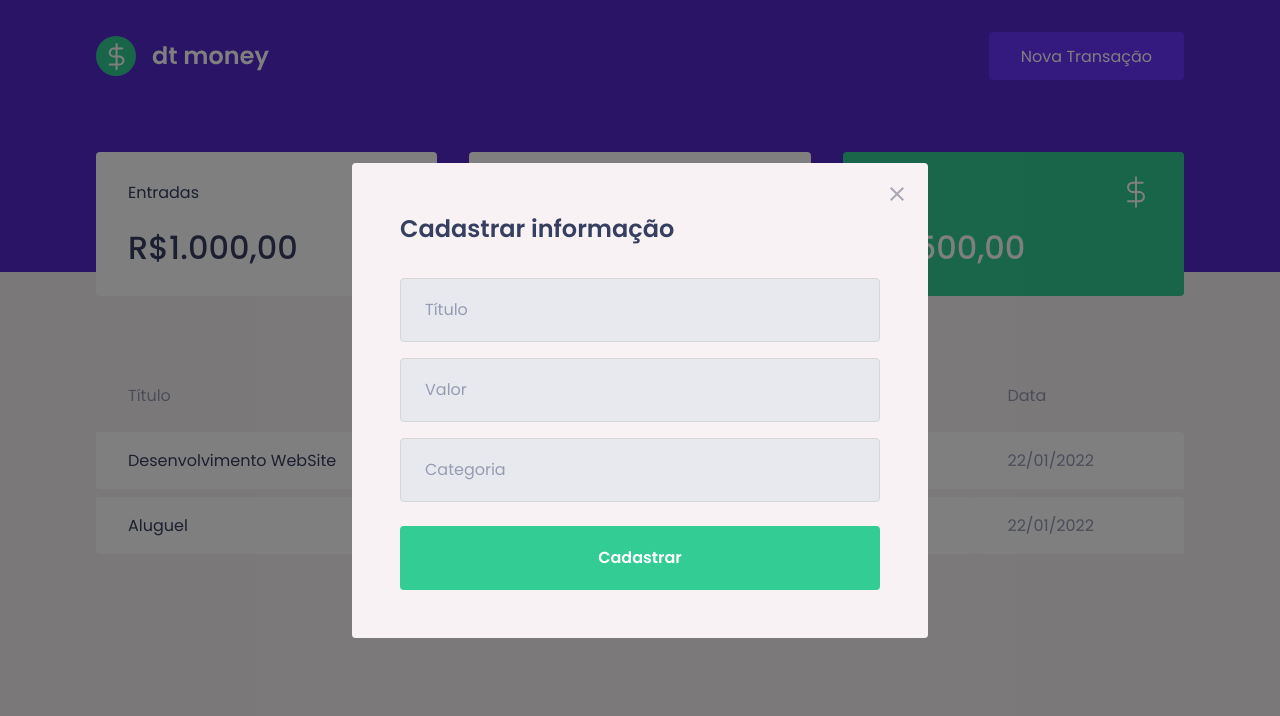
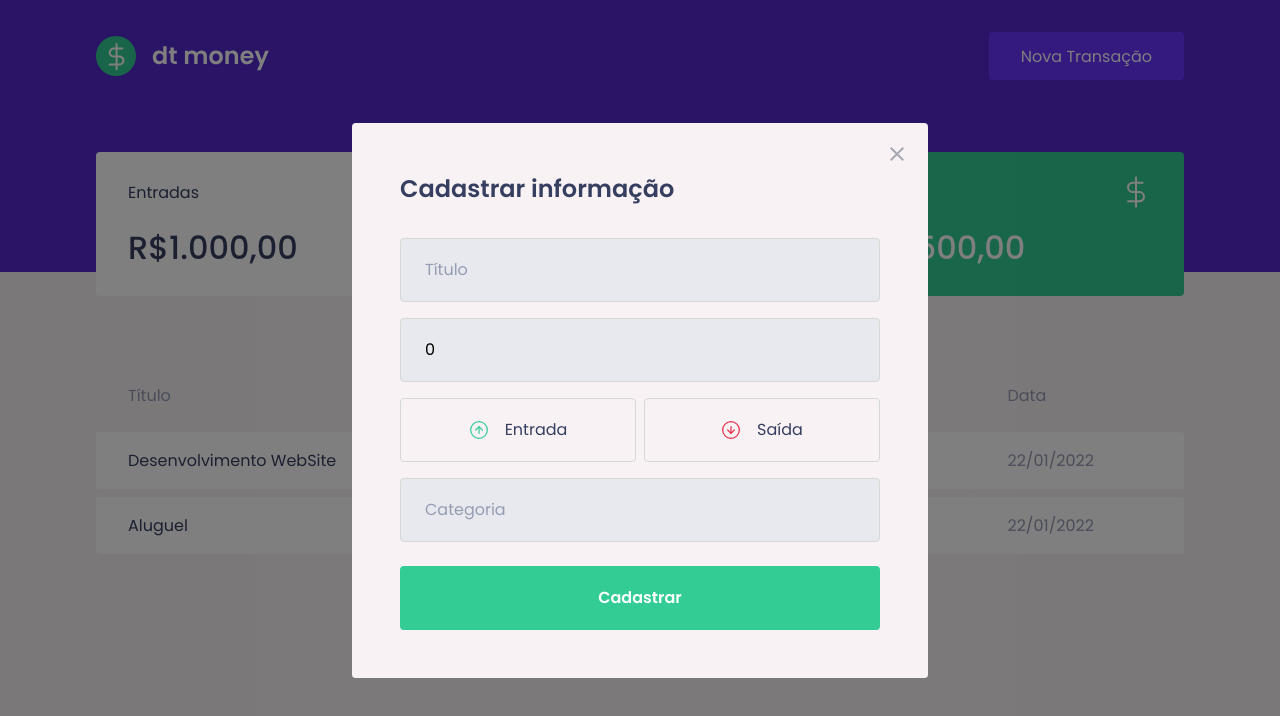
Before and after one commit to JuanCampbsi/dt_money, a React (Create React App) app: page / in a window 1280 px wide. Both pictures are taken after a click on the button "Nova Transação". Shown: the top 716 px of the page. Built offline with nearby package versions, Linux system fonts and the light colour scheme; no server answers; what miragejs would draw is missing.

Commit message:
miragejs e rotas

```diff
--- a/package.json
+++ b/package.json
@@ -5,6 +5,7 @@
   "dependencies": {
     "axios": "^0.25.0",
     "miragejs": "^0.1.43",
+    "polished": "^4.1.4",
     "react": "^17.0.2",
     "react-dom": "^17.0.2",
     "react-modal": "^3.14.4",
--- a/src/components/NewTransactionsModal/index.tsx
+++ b/src/components/NewTransactionsModal/index.tsx
@@ -1,7 +1,17 @@
-import { Container } from './styles';
+import { FormEvent, useState } from 'react';
 import Modal from 'react-modal';
 
+import {
+    Container,
+    TransactionTypeContainer,
+    RadioBox
+} from './styles';
+
+import incomeImg from '../../assets/income.svg';
+import outcomeImg from '../../assets/outcome.svg';
 import closeImg from '../../assets/close.svg';
+import { api } from '../../services/api';
+
 
 interface NewTransactionModalProps {
     isOpen: boolean;
@@ -12,6 +22,24 @@
     isOpen,
     onRequestClose
 }: NewTransactionModalProps) {
+    const [title, setTitle] = useState('');
+    const [value, setValue] = useState(0);
+    const [category, setCategory] = useState('');
+    const [type , setType] = useState('');
+
+  function handleCreateNewTransaction(event: FormEvent){
+    event.preventDefault();
+
+    const data = {
+        title,
+        value,
+        category,
+        type
+     };
+
+     api.post('/transactions', data)
+    }
+
     return (
         <Modal
             isOpen={isOpen}
@@ -23,24 +51,52 @@
                 type='button'
                 onClick={onRequestClose}
                 className='react-modal-close'
-             >
-                <img src={closeImg} alt='Fechar Modal'/>
+            >
+                <img src={closeImg} alt='Fechar Modal' />
             </button>
 
-            <Container>
+            <Container onSubmit={handleCreateNewTransaction}>
                 <h2>Cadastrar informação</h2>
 
                 <input
                     placeholder="Título"
+                    value={title}
+                    onChange={event => setTitle(event.target.value)}
                 />
 
                 <input
                     type="Number"
                     placeholder="Valor"
+                    value={value}
+                    onChange={event => setValue(Number(event.target.value))}
                 />
+
+                <TransactionTypeContainer>
+                    <RadioBox
+                        type="button"
+                        isActive={type === 'deposit'}
+                        onClick={() => {setType('deposit')}}
+                        activeColor='green'
+                    >
+                        <img src={incomeImg} alt="Entrada" />
+                        <span>Entrada</span>
+                    </RadioBox>
+
+                    <RadioBox
+                        type="button"
+                        isActive={type === 'withdraw'}
+                        onClick={() => {setType('withdraw')}}
+                        activeColor='red'
+                    >
+                        <img src={outcomeImg} alt="Saída" />
+                        <span>Saída</span>
+                    </RadioBox>
+                </TransactionTypeContainer>
 
                 <input
                     placeholder="Categoria"
+                    value={category}
+                    onChange={event => setCategory(event.target.value)}
                 />
 
                 <button type="submit">
--- a/src/components/NewTransactionsModal/styles.ts
+++ b/src/components/NewTransactionsModal/styles.ts
@@ -1,4 +1,5 @@
 import styled from "styled-components";
+import { darken, transparentize } from 'polished';
 
 export const Container = styled.form`
     h2 {
@@ -46,3 +47,53 @@
         }
     }
 `;
+
+export const TransactionTypeContainer = styled.div`
+      margin: 1rem 0;
+      display: grid;
+      grid-template-columns: 1fr 1fr;
+      gap: 0.5rem;
+`;
+
+interface RadioBoxProps {
+    isActive: boolean;
+    activeColor: 'green' | 'red';
+}
+
+const colors = {
+    green:'#33CC95',
+    red: '#e52e4d'
+}
+
+export const RadioBox = styled.button<RadioBoxProps>`
+      height: 4rem;
+      border: 1px solid #d7d7d7;
+      border-radius: 0.25rem;
+
+      background: ${(props) => props.isActive
+      ? transparentize( 0.9,colors[props.activeColor])
+      : 'transparent'};
+
+      display: flex;
+      align-items: center;
+      justify-content: center;
+
+      transition: border-color(0.2s);
+
+      &:hover {
+        border-color: ${darken(0.1, '#d7d7d7')};
+      }
+
+
+    img {
+        width: 20px;
+        height: 20px;
+    }
+
+    span {
+        display: inline;
+        margin-left: 1rem;
+        font-size: 1rem;
+        color: var(--text-title);
+    }
+`;
--- a/src/index.tsx
+++ b/src/index.tsx
@@ -1,23 +1,23 @@
 import React from 'react';
 import ReactDOM from 'react-dom';
-import { createServer } from 'miragejs';
+import { createServer, Model } from 'miragejs';
 import { App } from './App';
 
 createServer({
+  models:{
+    transaction: Model,
+  },
+
   routes() {
     this.namespace = 'api';
 
     this.get('/transactions', () => {
-      return [
-        {
-          id: 1,
-          title: 'transaction 1',
-          amount: 400,
-          type: 'deposit',
-          category: 'food',
-          createdAt: new Date()
-        }
-      ]
+     return this.schema.all('transaction');
+    })
+    this.post('/transactions', (schema, request) => {
+      const data = JSON.parse(request.requestBody);
+
+      return schema.create('transaction', data);
     })
   }
 })
```
Also changed, not shown: 1 other file (tests, documents, lock files or other folders).
